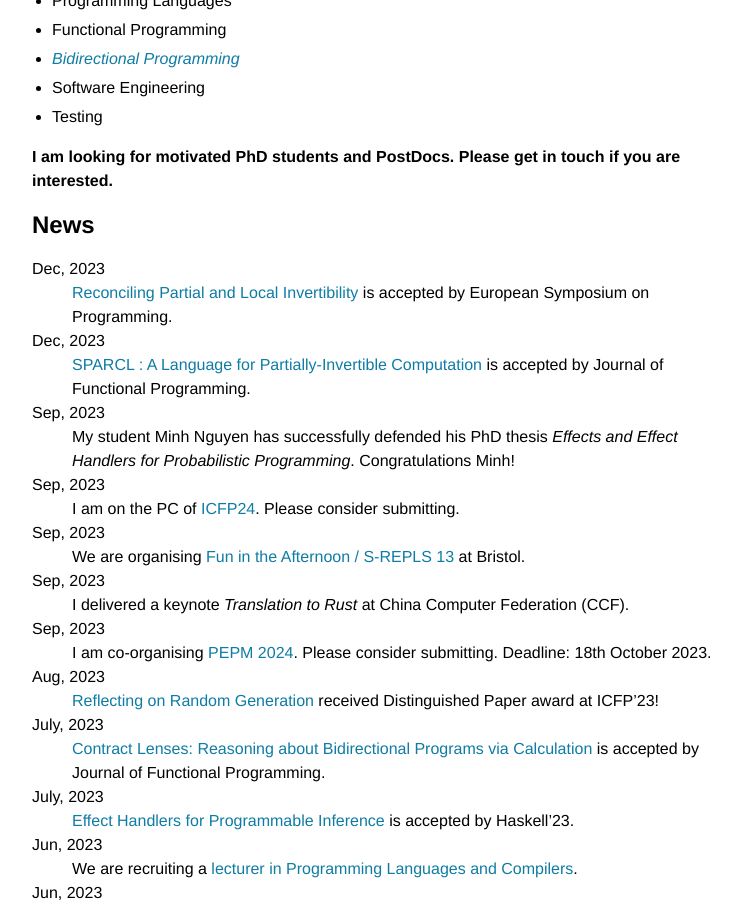
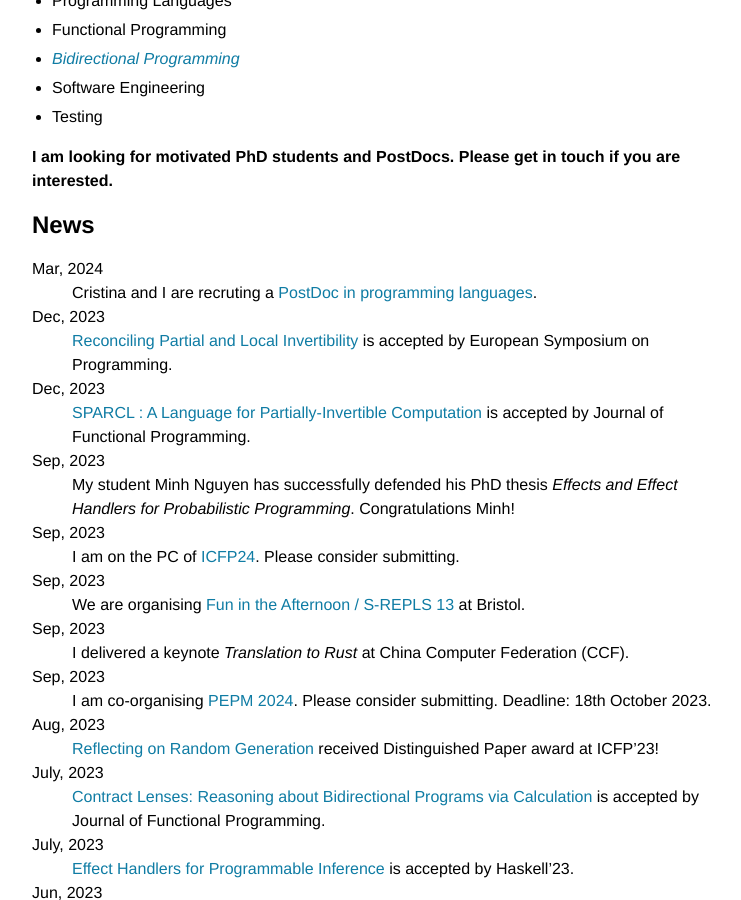
Before and after one commit to mengwangoxf/mengwangoxf.github.io, a Jekyll site: the page built from index.md, in a window 1280 px wide and 900 px high, scrolled down 805 px. Shown: the whole window, without its empty margins (258-999 px from the left). Built offline with Jekyll 4.4.1, drawn with Linux system fonts in a browser that asks for light colours.

Commit message:
Update index.md

```diff
--- a/index.md
+++ b/index.md
@@ -28,6 +28,9 @@ The central theme of his research is to apply theoretical rigour to practical pr
 
 
 ## News
+
+Mar, 2024
+: Cristina and I are recruting a [PostDoc in programming languages](https://www.bristol.ac.uk/jobs/find/details/?jobId=337277&jobTitle=Senior%20Research%20Associate%20in%20Programming%20Languages).
 
 Dec, 2023
 : [Reconciling Partial and Local Invertibility](./Papers/ESOP24.pdf) is accepted by European Symposium on Programming.
```
